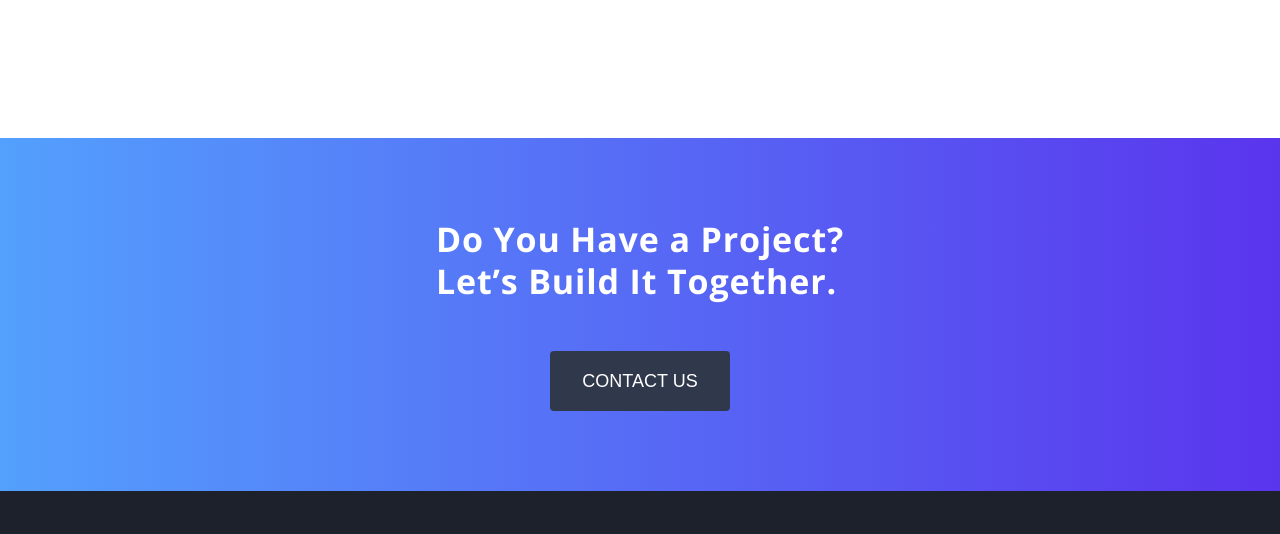
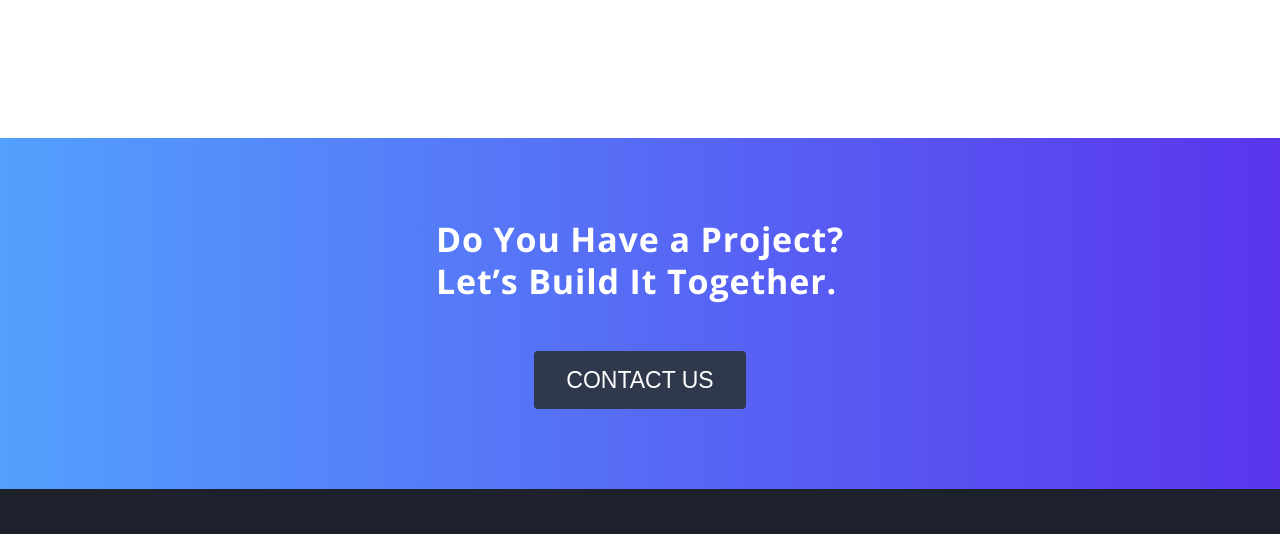
Before and after one commit to bluppco/urbaninsight, an Astro site: page / in a window 1280 px wide. Shown: the part 4597-5131 px from the top of the page. Built offline with nearby package versions, Linux system fonts and the light colour scheme; Astro itself is replaced by a stand-in of ours; no server answers; a web font is replaced by a local one.

Commit message:
feat: updated styling in button component

```diff
--- a/src/atoms/Button.astro
+++ b/src/atoms/Button.astro
@@ -1,3 +1,3 @@
-<button class="font-trumpsoftpro uppercase text-lg py-4 px-8 bg-urbaninsight_black hover:bg-urbaninsight_black/90 text-white rounded">
+<button class="font-trumpsoftpro uppercase text-[23px] py-3 px-8 bg-urbaninsight_black hover:bg-urbaninsight_black/90 text-white rounded">
     <slot/>
 </button>
```
